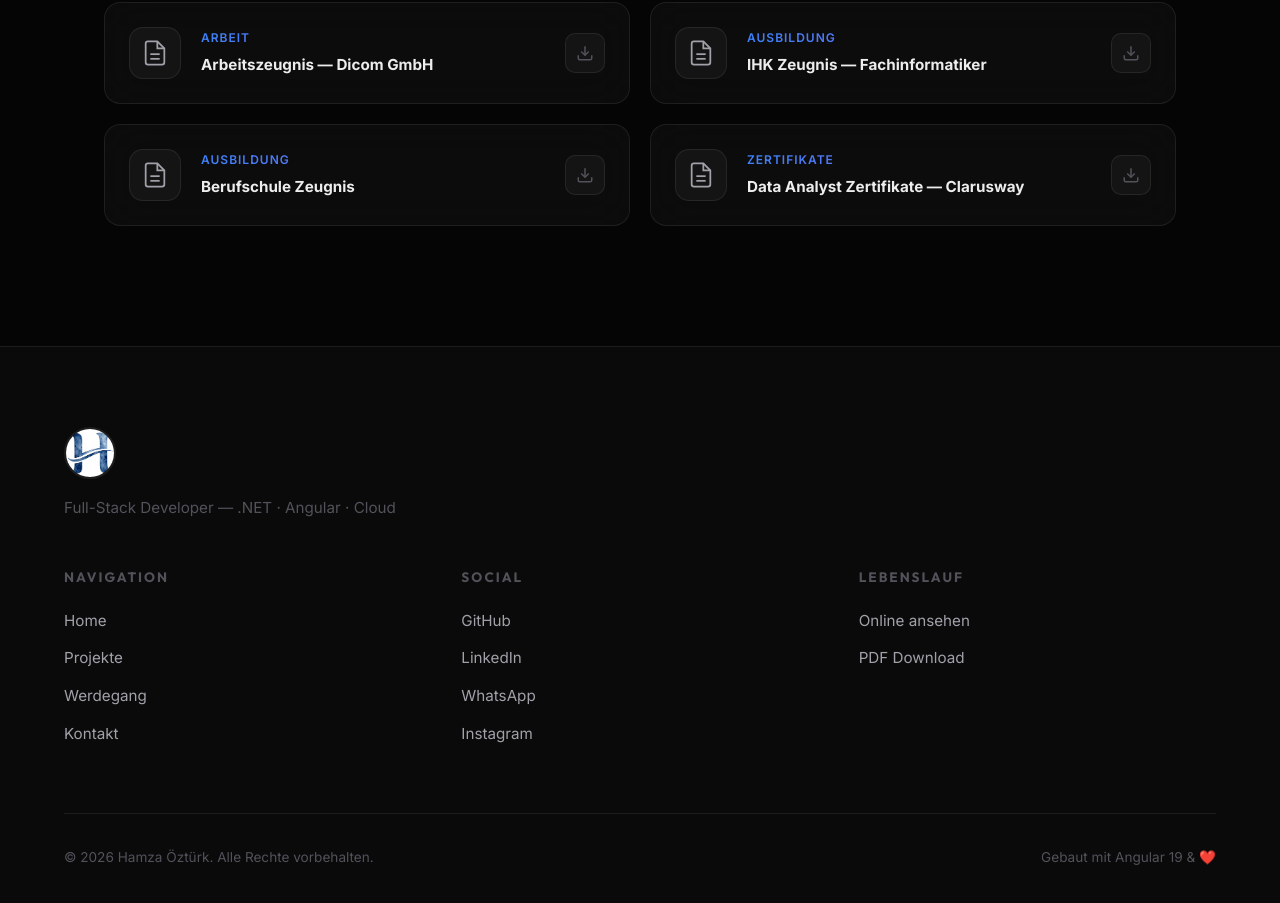
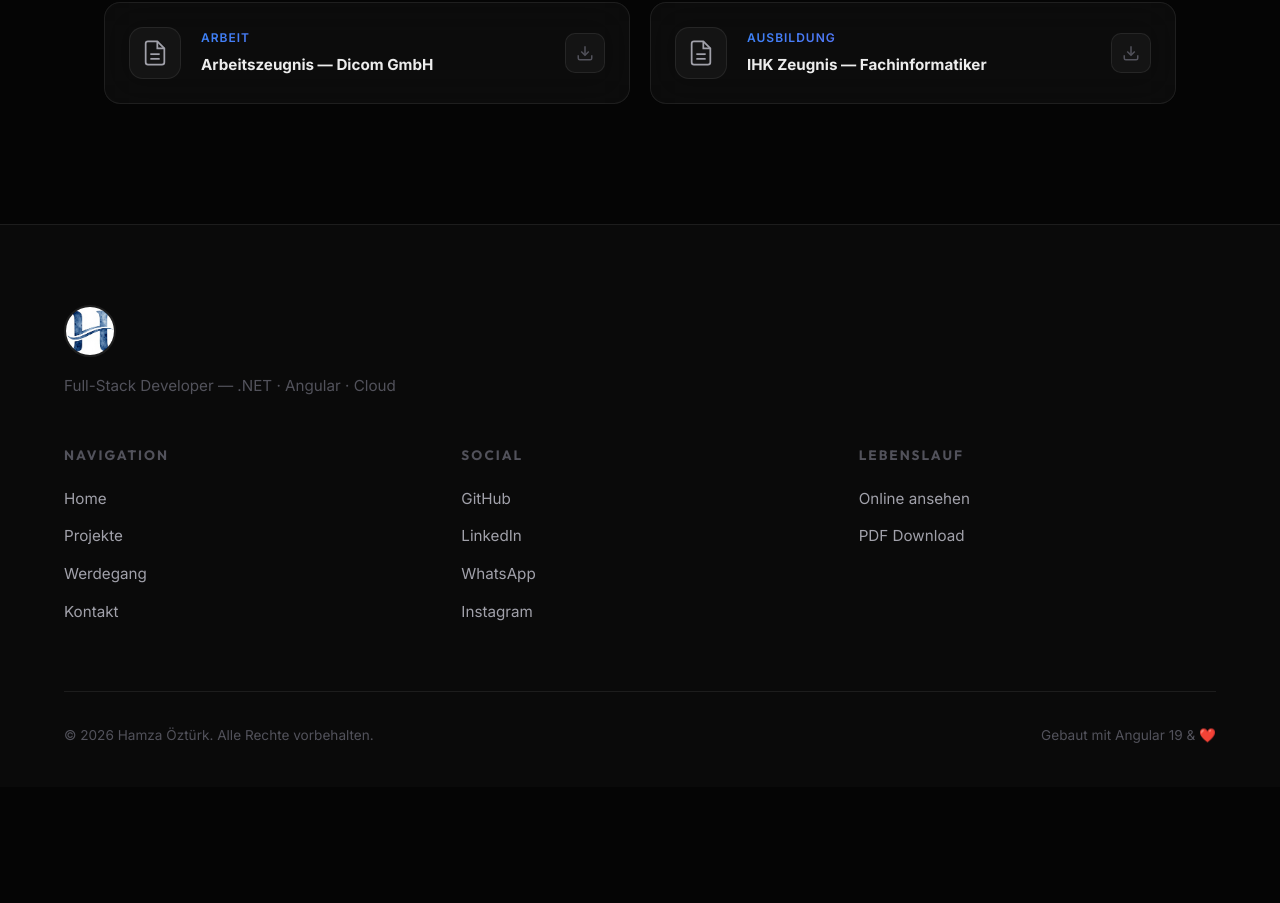
Before and after one commit to oeztuerkhamza/portfolio-ng, an Angular app: page /lebenslauf in a window 1280 px wide. Shown: the part 1480-2383 px from the top of the page. After the commit the page ends 1704 px from the top, so only its background shows below. Built offline with nearby package versions, Linux system fonts and the light colour scheme.

Commit message:
anderung last

```diff
--- a/src/app/pages/resume/resume.component.ts
+++ b/src/app/pages/resume/resume.component.ts
@@ -29,16 +29,7 @@ export class ResumeComponent {
       url: 'assets/pdf/bewerbung_software_entwickler_herr_öztürk_IHK_zeugnis.pdf',
       category: 'Ausbildung',
     },
-    {
-      label: 'Berufschule Zeugnis',
-      url: 'assets/pdf/bewerbung_software_entwickler_herr_öztürk_berufschule_zeugnis.pdf',
-      category: 'Ausbildung',
-    },
-    {
-      label: 'Data Analyst Zertifikate — Clarusway',
-      url: 'assets/pdf/bewerbung_software_entwickler_herr_öztürk_data_analyst _zertifikate.pdf',
-      category: 'Zertifikate',
-    },
+
   ];
 
   constructor(private sanitizer: DomSanitizer) {
```
